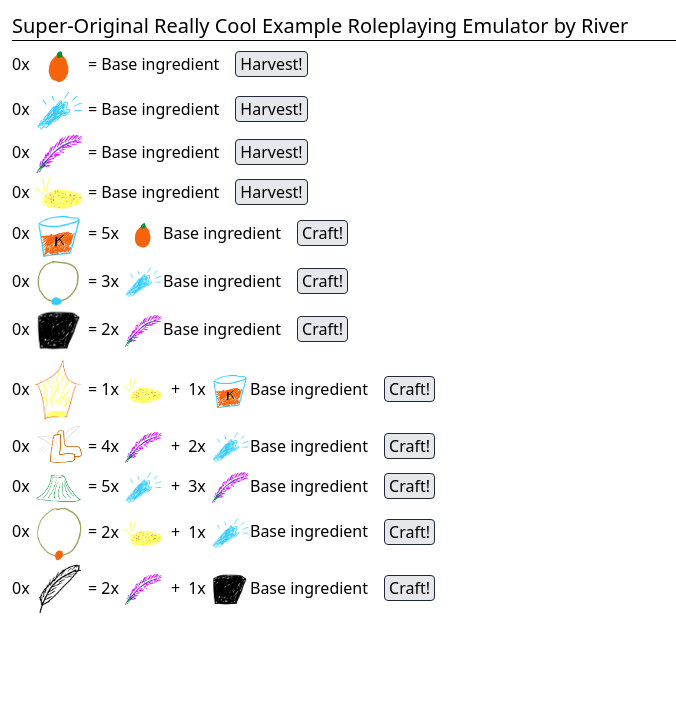
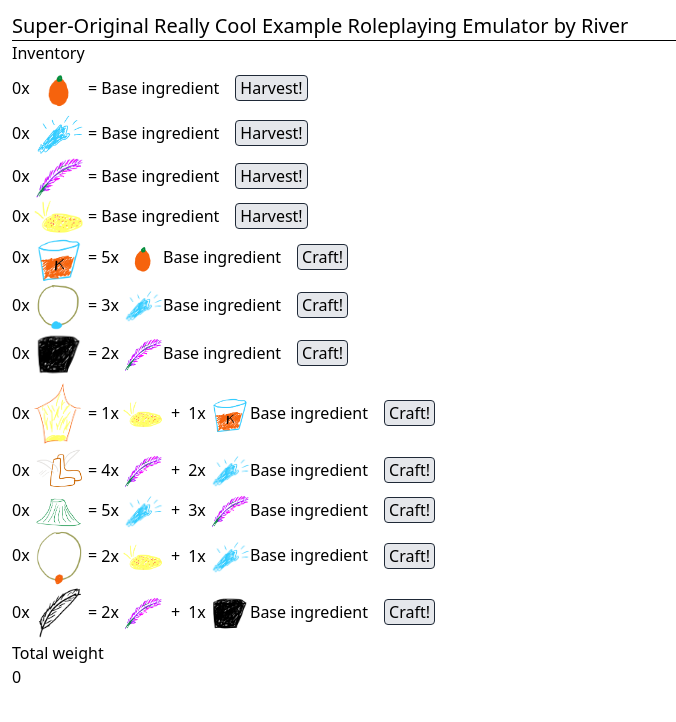
Before and after one commit to RheingoldRiver/sorcerer, a React (Vite) app: page / in a window 1280 px wide. Shown: the top 722 px of the page, without its empty margins (0-676 px from the left). Built offline with nearby package versions, Linux system fonts and the light colour scheme.

Commit message:
display weight

```diff
--- a/src/components/Items/Items.tsx
+++ b/src/components/Items/Items.tsx
@@ -1,12 +1,25 @@
 import items from "./../GameStateProvider/items.json";
 import { InventorySlot } from "../InventorySlot/InventorySlot";
+import { useContext } from "react";
+import { GameStateContext } from "../GameStateProvider/GameStateProvider";
 
 export const Items = () => {
+  const { getQuantity } = useContext(GameStateContext);
+
   return (
-    <div>
-      {Object.entries(items).map(([item, info]) => (
-        <InventorySlot key={item} item={item as keyof typeof items} info={info} />
-      ))}
-    </div>
+    <>
+      <h2 className="text-l">Inventory</h2>
+      <div>
+        {Object.entries(items).map(([item, info]) => (
+          <InventorySlot key={item} item={item as keyof typeof items} info={info} />
+        ))}
+      </div>
+      <div>
+        <h2 className="text-l">Total weight</h2>
+        {Object.entries(items).reduce((acc, [val, info]) => {
+          return getQuantity(val as keyof typeof items) * info.weight + acc;
+        }, 0)}
+      </div>
+    </>
   );
 };
```
